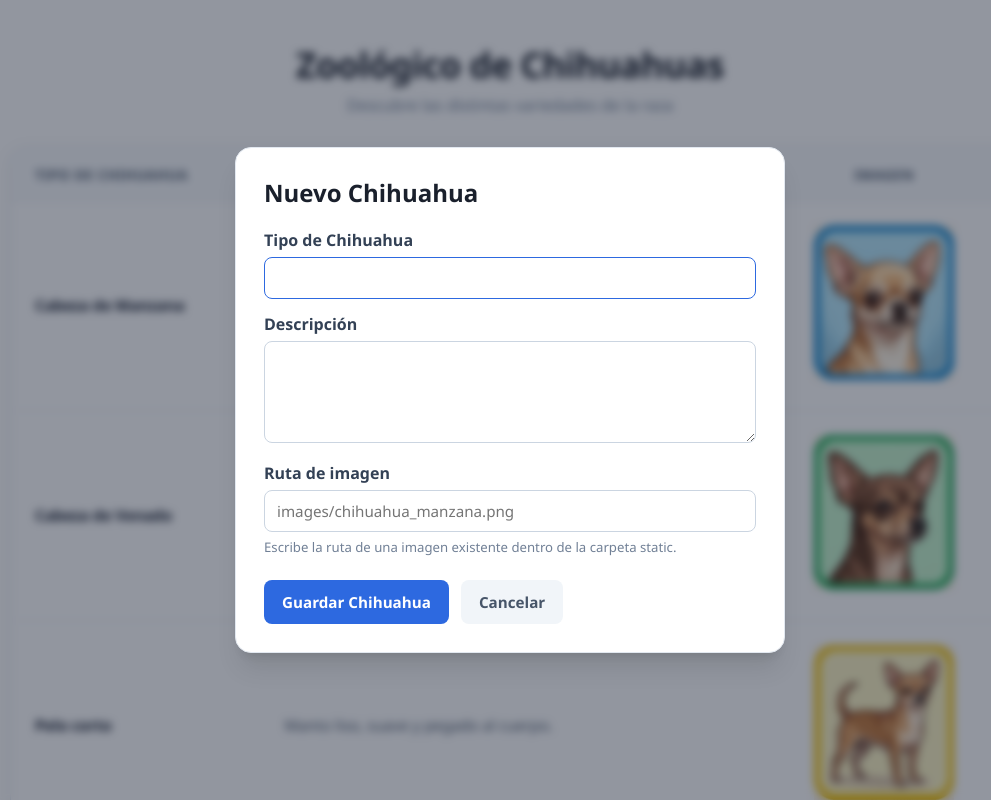
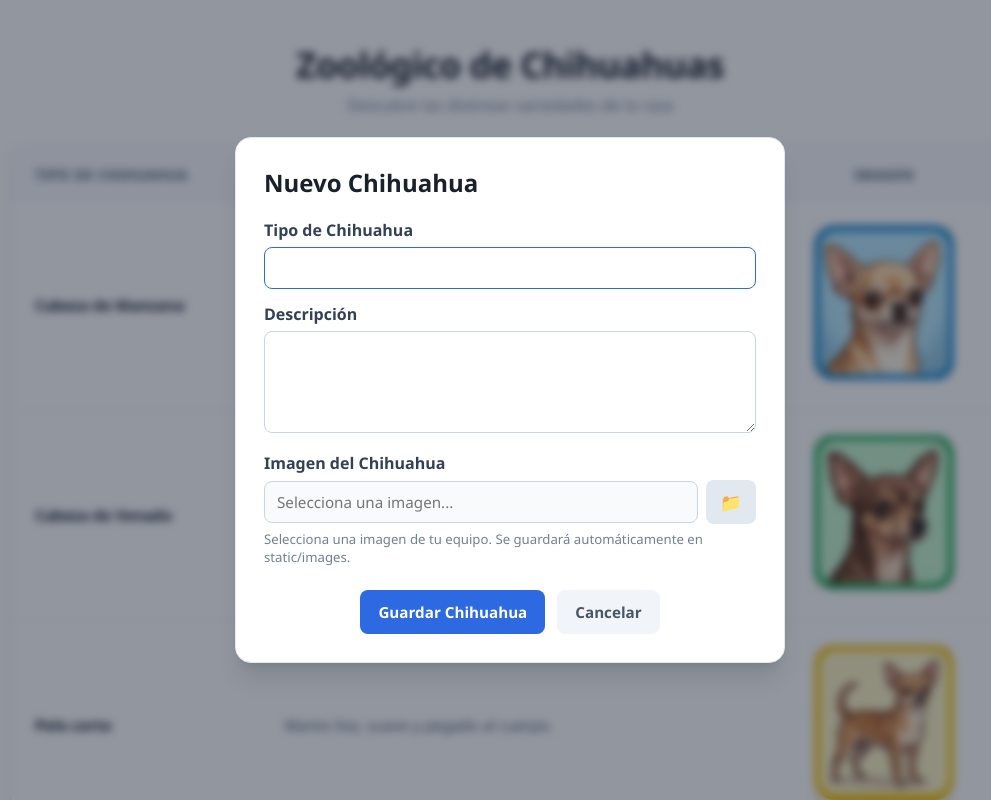
Before and after one commit to Andrey-Enrique-GM/Zoo, a Flask app: page / in a window 1280 px wide, after a click that opens the changed part. Shown: the whole page, without its empty margins (130-1121 px from the left). Run offline with Flask 3, Linux system fonts and the light colour scheme; data comes from the database, SQL or seed files in the repository; parts of the project's set-up code (start-up, migrations or seed data) failed here and were passed over.

Commit message:
09, new open file explorer function

```diff
--- a/app.py
+++ b/app.py
@@ -3,7 +3,7 @@
 import os
 from flask import Flask, redirect, render_template, request, url_for
 from flask_sqlalchemy import SQLAlchemy
-from werkzeug.utils import safe_join
+from werkzeug.utils import secure_filename, safe_join
 
 
 # CRUD de animales ---
@@ -47,20 +47,44 @@ def index():
 def add_chihuahua():
     tipo = request.form.get('tipo', '').strip()
     descripcion = request.form.get('descripcion', '').strip()
-    imagen = request.form.get('imagen', '').strip()
-    image_path = safe_join(app.static_folder, imagen)
+
+    # Recibimos el archivo físico y la ruta de texto del formulario
+    file = request.files.get('imagen_file')
+    imagen_path_text = request.form.get('imagen_path', '').strip()
+
+    imagen_db = ''
 
     if not tipo or len(tipo) > 100:
         error = 'El tipo es obligatorio y debe tener como máximo 100 caracteres.'
     elif not descripcion:
         error = 'La descripción es obligatoria.'
-    elif not imagen or len(imagen) > 255 or not image_path or not os.path.isfile(image_path):
-        error = 'Indica una imagen existente dentro de static (por ejemplo, images/chihuahua_manzana.png).'
     else:
-        chihuahua = Chihuahua(tipo=tipo, descripcion=descripcion, imagen=imagen)
-        db.session.add(chihuahua)
-        db.session.commit()
-        return redirect(url_for('index', agregado='1'), code=303)
+        # Si el usuario seleccionó un archivo mediante el explorador
+        if file and file.filename != '':
+            filename = secure_filename(file.filename)
+            upload_folder = os.path.join(app.static_folder, 'images')
+            os.makedirs(upload_folder, exist_ok=True)
+
+            # Guardar físicamente la imagen en static/images/
+            save_path = os.path.join(upload_folder, filename)
+            file.save(save_path)
+
+            # Ruta que se guardará en la base de datos
+            imagen_db = f"images/{filename}"
+        else:
+            # Si se escribió manualmente una ruta existente
+            imagen_db = imagen_path_text
+
+        # Validar que la ruta de la imagen exista físicamente
+        image_full_path = safe_join(app.static_folder, imagen_db)
+
+        if not imagen_db or len(imagen_db) > 255 or not image_full_path or not os.path.isfile(image_full_path):
+            error = 'Indica una imagen válida existente dentro de static (por ejemplo, images/chihuahua_manzana.png).'
+        else:
+            chihuahua = Chihuahua(tipo=tipo, descripcion=descripcion, imagen=imagen_db)
+            db.session.add(chihuahua)
+            db.session.commit()
+            return redirect(url_for('index', agregado='1'), code=303)
 
     chihuahuas = Chihuahua.query.all()
     return render_template(
--- a/docker-compose.yml
+++ b/docker-compose.yml
@@ -8,6 +8,7 @@ services:
       - "5000:5000"
     volumes:
       - .:/workspaces/zoo
+      - ./static/images:/app/static/images
     environment:
       - MYSQL_HOST=db
       - MYSQL_USER=zoo_user
--- a/static/css/styles.css
+++ b/static/css/styles.css
@@ -221,6 +221,37 @@ tr:hover {
     resize: vertical;
 }
 
+.file-picker-group {
+    display: flex;
+    gap: 8px;
+    align-items: center;
+}
+
+.file-picker-group input[readonly] {
+    flex: 1;
+    background-color: #f8fafc;
+    cursor: default;
+}
+
+.btn-picker {
+    padding: 10px 14px;
+    background-color: #e2e8f0;
+    color: #334155;
+    border-radius: 8px;
+    font-size: 1.1rem;
+    cursor: pointer;
+    display: flex;
+    align-items: center;
+    justify-content: center;
+    transition: background-color 0.2s;
+    border: none;
+    flex-shrink: 0;
+}
+
+.btn-picker:hover {
+    background-color: #cbd5e1;
+}
+
 .form-hint {
     margin-top: 6px;
     color: #718096;
@@ -229,6 +260,7 @@ tr:hover {
 
 .form-actions {
     display: flex;
+    justify-content: center;
     gap: 12px;
     margin-top: 24px;
 }
--- a/static/js/script.js
+++ b/static/js/script.js
@@ -41,3 +41,27 @@ document.addEventListener('DOMContentLoaded', () => {
         });
     }
 });
+
+
+
+document.addEventListener('DOMContentLoaded', () => {
+    const btnSelectImage = document.getElementById('btnSelectImage');
+    const imagenFile = document.getElementById('imagen_file');
+    const imagenPath = document.getElementById('imagen_path');
+
+    if (btnSelectImage && imagenFile) {
+        // Al dar clic en el botón del emoji, simular clic en el input file
+        btnSelectImage.addEventListener('click', () => {
+            imagenFile.click();
+        });
+
+        // Cuando el usuario elige un archivo
+        imagenFile.addEventListener('change', (e) => {
+            if (e.target.files && e.target.files.length > 0) {
+                const fileName = e.target.files[0].name;
+                // Autocompletar el campo de texto con la ruta relativa que espera la DB
+                imagenPath.value = `images/${fileName}`;
+            }
+        });
+    }
+});
--- a/templates/index.html
+++ b/templates/index.html
@@ -64,17 +64,27 @@
             <div id="modalOverlay" class="modal-overlay" {% if not error %}hidden{% endif %}>
                 <section id="chihuahuaForm" class="form-panel modal-content">
                     <h2>Nuevo Chihuahua</h2>
-                    <form action="{{ url_for('add_chihuahua') }}" method="post">
+                    <!-- enctype="multipart/form-data" para permitir envío de archivos -->
+                    <form action="{{ url_for('add_chihuahua') }}" method="post" enctype="multipart/form-data">
                         <label for="tipo">Tipo de Chihuahua</label>
                         <input id="tipo" name="tipo" type="text" maxlength="100" required value="{{ form_data.get('tipo', '') }}">
 
                         <label for="descripcion">Descripción</label>
                         <textarea id="descripcion" name="descripcion" rows="4" required>{{ form_data.get('descripcion', '') }}</textarea>
 
-                        <label for="imagen">Ruta de imagen</label>
-                        <input id="imagen" name="imagen" type="text" maxlength="255" required
-                               placeholder="images/chihuahua_manzana.png" value="{{ form_data.get('imagen', '') }}">
-                        <p class="form-hint">Escribe la ruta de una imagen existente dentro de la carpeta static.</p>
+                        <label for="imagen_archivo">Imagen del Chihuahua</label>
+                        <div class="file-picker-group">
+                            <input id="imagen_path" name="imagen_path" type="text" readonly placeholder="Selecciona una imagen..." required value="{{ form_data.get('imagen', '') }}">
+
+                            <!-- Input oculto para abrir el explorador de archivos -->
+                            <input id="imagen_file" name="imagen_file" type="file" accept="image/*" style="display: none;">
+
+                            <!-- Botón con emoji que activa el selector -->
+                            <button type="button" id="btnSelectImage" class="btn-picker" title="Seleccionar imagen">
+                                📁
+                            </button>
+                        </div>
+                        <p class="form-hint">Selecciona una imagen de tu equipo. Se guardará automáticamente en static/images.</p>
 
                         <div class="form-actions">
                             <button type="submit">Guardar Chihuahua</button>
```
Also changed, not shown: static/images/IMG-20220119-WA0019.jpg (added), static/images/IMG-20250112-WA0006_resized.jpg (added), static/images/Screenshot_20240603-205253_WhatsApp_resized.jpg (added), static/images/Woof____-removebg-preview.png (added), static/images/descarga_6.jfif (added).
